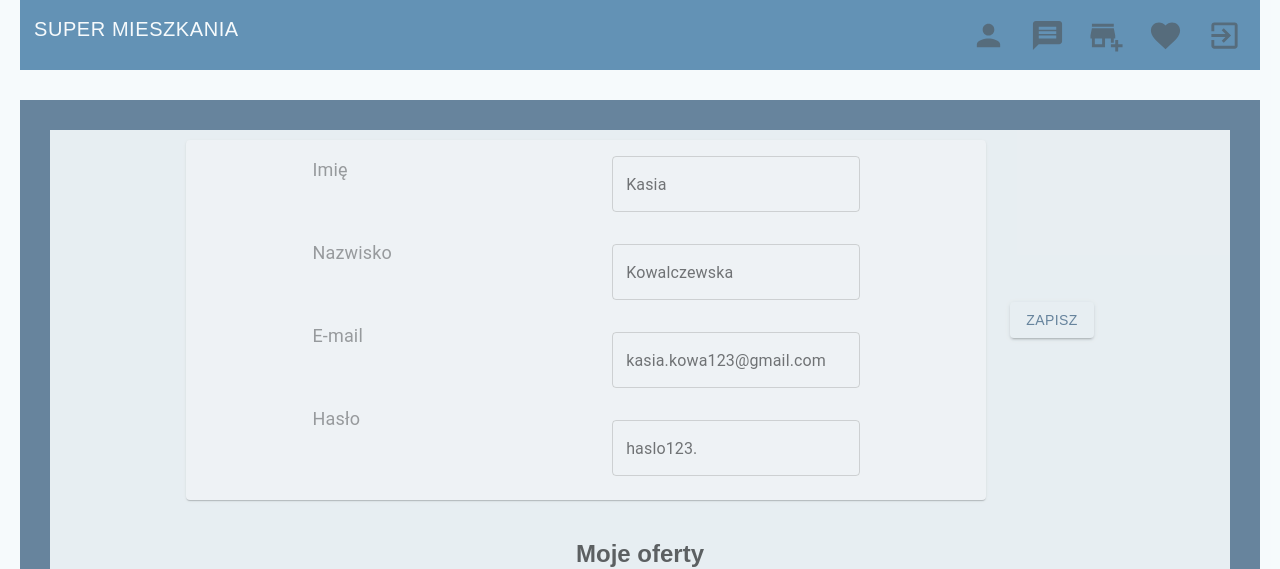
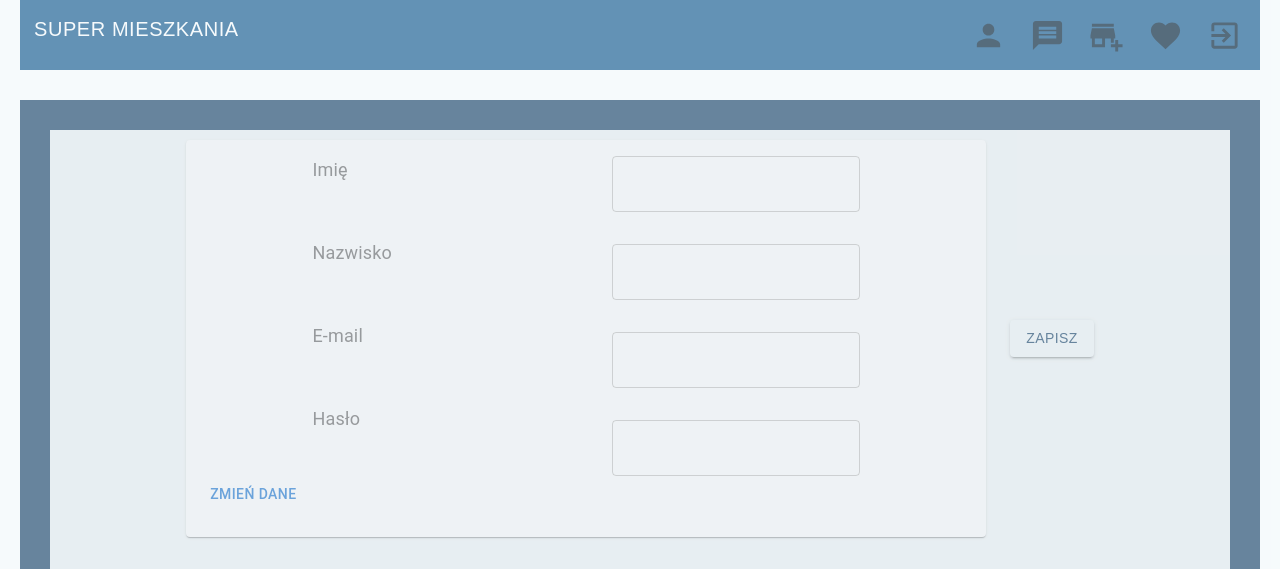
Before and after one commit to TomKry5821/Apartments-For-Rent-Client, a React (Create React App) app: page /logged/profile/edit in a window 1280 px wide. Shown: the top 569 px of the page. Built offline with nearby package versions, Linux system fonts and the light colour scheme.

Commit message:
Added personal data editing

```diff
--- a/src/coponents/logged/EditPersonalData.jsx
+++ b/src/coponents/logged/EditPersonalData.jsx
@@ -1,6 +1,6 @@
 /* eslint-disable react/no-unescaped-entities */
 import * as React from "react";
-import { useState } from "react";
+import { useState, useRef } from "react";
 
 import {
   Grid,
@@ -8,22 +8,48 @@ import {
   Typography,
   Card,
   CardContent,
-  IconButton,
+  Button,
 } from "@mui/material";
-import Visibility from "@mui/icons-material/Visibility";
-import VisibilityOff from "@mui/icons-material/VisibilityOff";
 
 const EditPersonalData = function () {
-  const [values, setValues] = useState({
-    password: "",
-    showPassword: false,
-  });
-  const handleClickShowPassword = () => {
-    setValues({
-      ...values,
-      showPassword: !values.showPassword,
-    });
-  };
+  const userId = localStorage.getItem("userId");
+  const authotizationToken = localStorage.getItem("authorizationToken");
+  const name = localStorage.getItem("userName");
+  const surname = localStorage.getItem("userSurname");
+  const email = localStorage.getItem("userEmail");
+  const password = localStorage.getItem("userPassword");
+  const newName = useRef("");
+  const newSurname = useRef("");
+  const newEmail = useRef("");
+  const newPassword = useRef("");
+
+  const changeUserDetails = function (name, surname, email, password) {
+    const URL = "http://localhost:8010";
+    const body = {
+      "name": name,
+      "surname": surname,
+      "email": email,
+      "isActive": true,
+      "password": password
+    };
+    fetch(URL + "/user/api/v1/users/" + userId + "/details", {
+      method: "PUT",
+      body: JSON.stringify(body),
+      headers: {
+        'Content-Type': 'application/json',
+        'Authorization': authotizationToken
+      }
+    }).then((response) => response.json())
+      .then((data) => {
+        console.log('Success:', data);
+        alert("Pomyślnie zmieniono dane użytkownika o adresie e-mail - " + email);
+      })
+      .catch((error) => {
+        console.error('Error:', error);
+        alert("Coś poszło nie tak, spróbuj jeszcze raz");
+      });
+  }
+
   return (
     <Card sx={{ width: "800px" }}>
       <CardContent>
@@ -69,32 +95,44 @@ const EditPersonalData = function () {
               justifyContent="center"
             >
               <Grid item>
-                <TextField defaultValue="Kasia" />
+                <TextField
+                  inputRef={newName}
+                  defaultValue={name}
+                />
               </Grid>
 
               <Grid item>
-                <TextField defaultValue="Kowalczewska" />
+                <TextField
+                  defaultValue={surname}
+                  inputRef={newSurname}
+                />
               </Grid>
               <Grid item>
-                <TextField defaultValue="kasia.kowa123@gmail.com" />
+                <TextField
+                  defaultValue={email}
+                  inputRef={newEmail}
+                />
               </Grid>
               <Grid item>
                 <TextField
                   htmlFor="outlined-adornment-password"
-                  defaultValue="haslo123."
+                  defaultValue={password}
+                  inputRef={newPassword}
                 >
-                  <IconButton
-                    aria-label="toggle password visibility"
-                    onClick={handleClickShowPassword}
-                    edge="end"
-                  >
-                    {values.showPassword ? <VisibilityOff /> : <Visibility />}
-                  </IconButton>
                 </TextField>
               </Grid>
             </Grid>
           </Grid>
         </Grid>
+        <Button
+          onClick={() => {
+            changeUserDetails(newName.current.value,
+              newSurname.current.value,
+              newEmail.current.value,
+              newPassword.current.value);
+          }}>
+          Zmień dane
+        </Button>
       </CardContent>
     </Card>
   );
```
